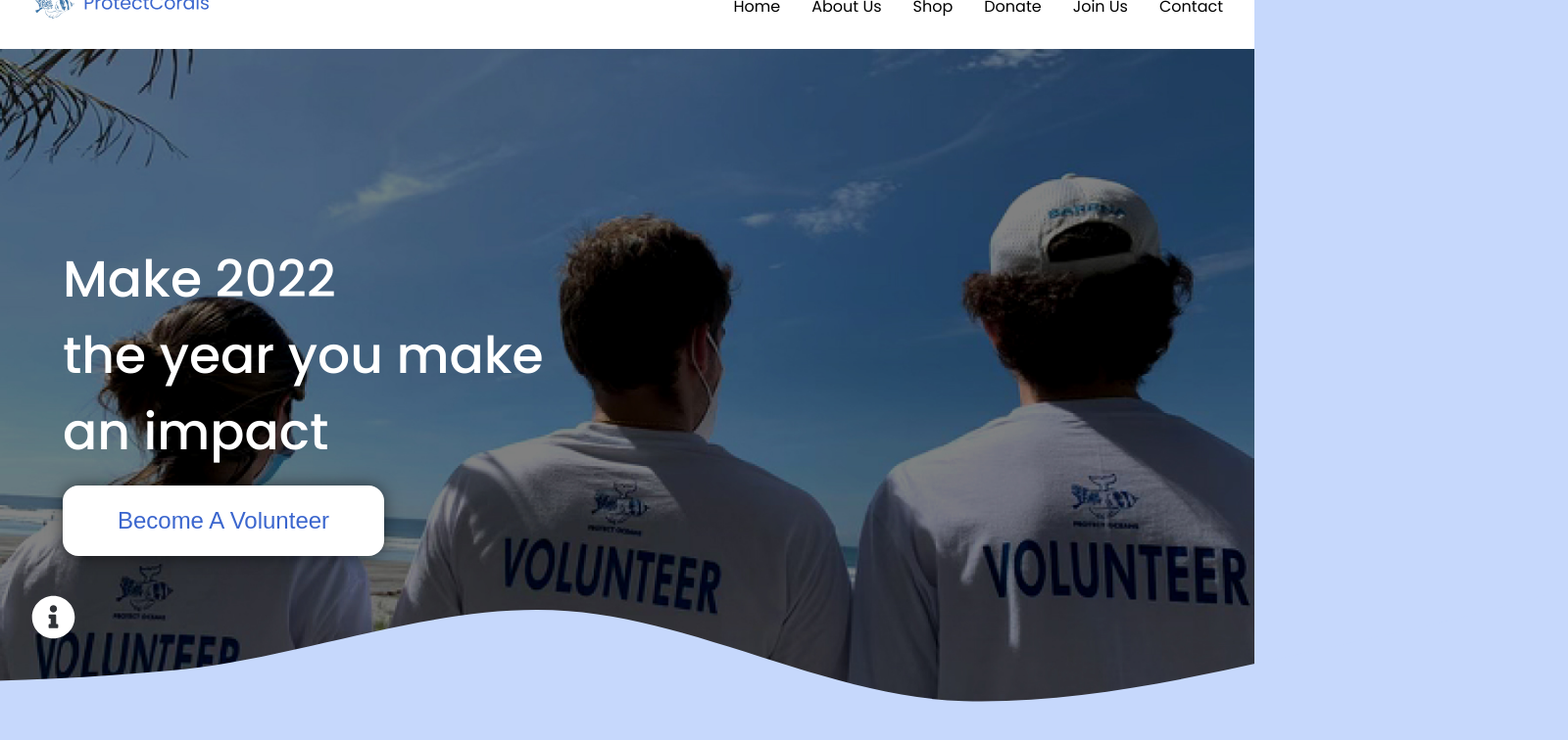
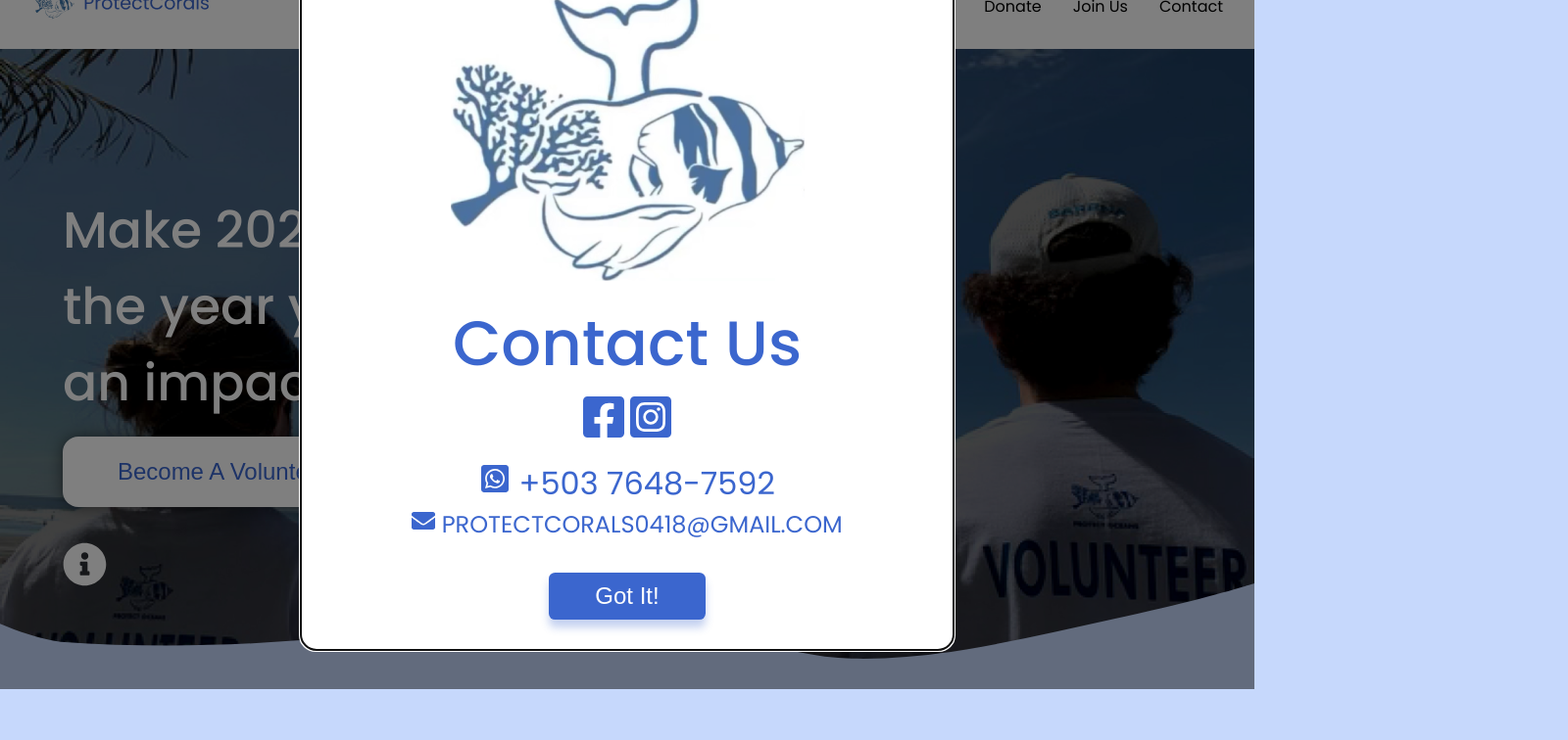
Before and after one commit to codeyStein/ProtectCorals, a Next.js app: page / in a window 1280 px wide. Shown: the part 96-852 px from the top of the page at 98% size, 1600 px wide, since content can reach past the window. Built offline with nearby package versions, Linux system fonts and the light colour scheme.

Commit message:
Fixed Modal Overflow Issue

```diff
--- /dev/null
+++ b/components/About.js
@@ -0,0 +1,13 @@
+import React from "react"
+
+export default function About() {
+
+	const wave = "./images/about/wave.svg"
+
+	return (
+		<div className="About">
+			<h1>About section! </h1>
+			<img src={wave} alt="about section divder" className="about--wave" />
+		</div>
+	)
+}
--- a/components/Info.js
+++ b/components/Info.js
@@ -4,15 +4,13 @@ import {
   FaInfoCircle,
 } from "react-icons/fa";
 
-import Modal from "./Modal"
 
 export default function Info(props) {
 
-  let modalShown = true
-
   return (
     <div className="info">
-     <a onClick={props.openModal}> <FaInfoCircle /> </a>
+     <a onClick={props.showModal}> <FaInfoCircle /> </a>
     </div>
   )
+
 }
--- a/components/Main.js
+++ b/components/Main.js
@@ -1,9 +1,11 @@
-import Info from "./Info"
 import React from "react"
 import Link from "next/link"
+import {
+  FaInfoCircle,
+} from "react-icons/fa";
 
 
-export default function Main() {
+export default function Main(props) {
 
 
   return (
@@ -11,9 +13,12 @@ export default function Main() {
 
       <div className="main--container">
         <h1 className="main--header">Make 2022 <br />the year you make <br />an impact</h1>
-				<Link href="/join">
+        <Link href="/join">
 					<button className="main--button">Become A Volunteer</button>
 				</Link>
+        <div className="info">
+          <a onClick={props.openModal}> <FaInfoCircle /> </a>
+			  </div>
       </div>
 
     </div>
--- a/pages/index.js
+++ b/pages/index.js
@@ -6,7 +6,9 @@ import Info from "../components/Info"
 import Banner from "../components/Banner"
 import Nav from "../components/Nav"
 import Main from "../components/Main"
+import About from "../components/About"
 import React from "react"
+import ReactDOM from "react-dom"
 
 import {
   FaEnvelope,
@@ -18,11 +20,14 @@ import {
 
 export default function Home() {
 
-  const [showModal, setShowModal] = React.useState(false)
+	const [showModal, setShowModal] = React.useState(true)
 
 	const modalLogo = "/images/logo-modal.png"
 
-	const aboutWave = "/images/about/wave.svg"
+React.useEffect(() => {
+  showModal ? document.body.classList.add('ReactModal__Body--open') : document.body.classList.remove('ReactModal__Body--open')
+}, [showModal])
+
 
   return (
 
@@ -34,7 +39,7 @@ export default function Home() {
       isOpen={showModal}
       shouldCloseOnOverlayClick
       onRequestClose={() => setShowModal(false)}
-    >
+  >
       <Image src={modalLogo} alt="ProtectCorals Info Modal Logo" width="361" height="312" className="modal__image"/>
 
       <h2>Contact Us</h2>
@@ -52,11 +57,10 @@ export default function Home() {
       <button onClick={() => setShowModal(false)}>Got It!</button>
     </Modal>
 
-    <Info openModal={() => setShowModal(true)}/>
     <Banner />
     <Nav />
-		<Main/>
-    <img src={aboutWave} class="about--wave"/>
+    <Main openModal={() => setShowModal(true)} />
+		<About />
 
     <Head>
       {/* Fonts */}
--- a/styles/globals.css
+++ b/styles/globals.css
@@ -9,8 +9,6 @@
 
 }
 
-
-html,
 body {
   padding: 0;
   margin: 0;
@@ -29,10 +27,12 @@ body {
 
 
 .about--wave {
-	margin-top: -8rem;
+	margin-top: -24rem;
 	position: absolute;
 	left: 50%;
-	transform: translateX(-50%);
+  transform: translateX(-50%);
+	max-width: 100%;
+	height: 65%;
 }
 
 /* Banner Styles*/
@@ -212,9 +212,8 @@ nav {
 }
 
 .info {
-  position: absolute;
-  left: 2rem;
-  bottom: 2rem;
+	margin-top: 2rem;
+	z-index: 50;
 }
 .info a {
   font-size: 45px;
--- a/styles/modal.css
+++ b/styles/modal.css
@@ -107,8 +107,8 @@ ReactModal__Overlay--after-open {
 /* HOVER STATES */
 .Modal button:hover, .Modal button:focus {
   opacity: 0.9;
-  transform: translateY(-0.5rem);
-  box-shadow: 0px 1rem 0.5rem rgba(59, 102, 206, 0.3);
+  transform: translateY(-0.3rem);
+  box-shadow: 0px 0.5rem 0.5rem rgba(59, 102, 206, 0.3);
 }
 
 
```
Also changed, not shown: public/images/about/wave.svg.
